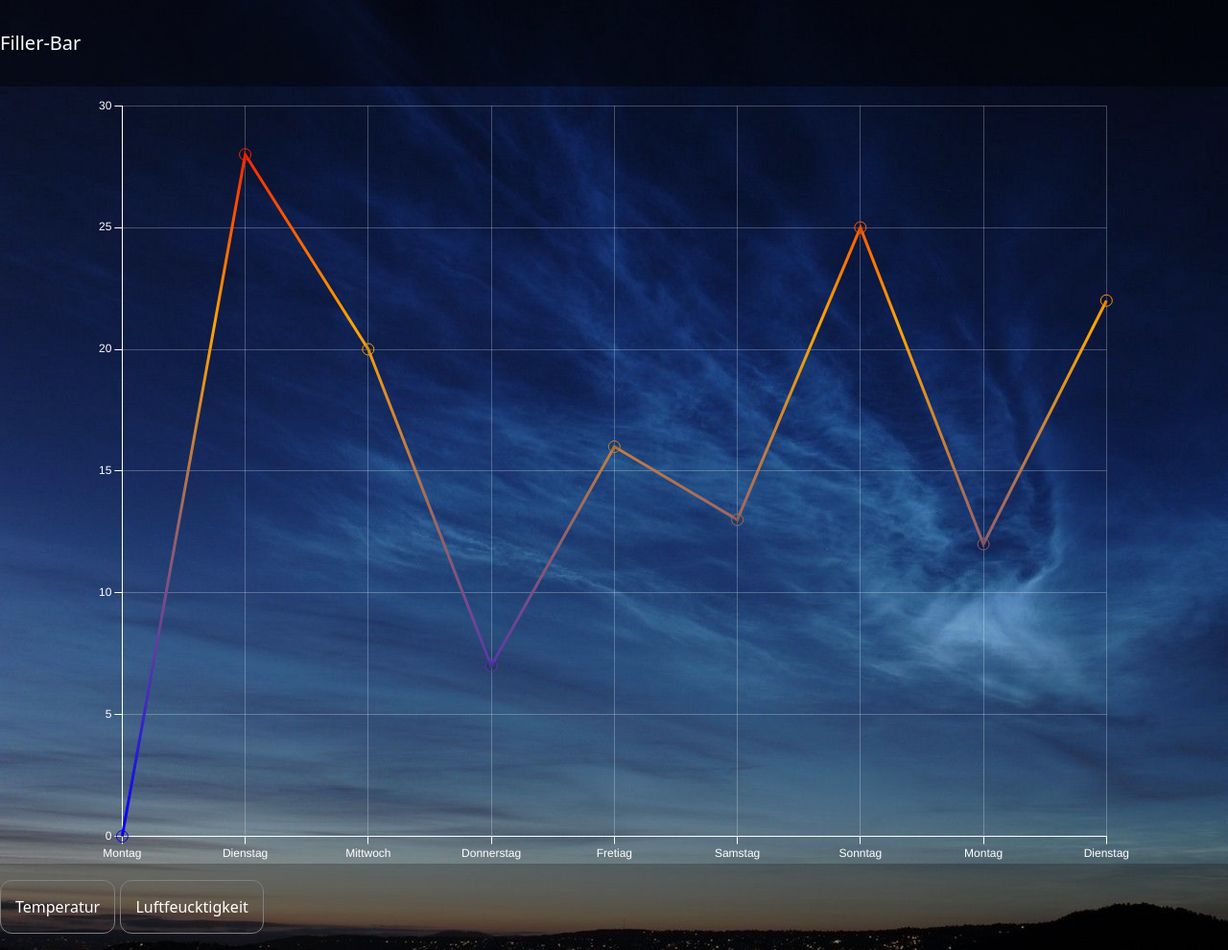
After one commit to BenedikHidalgo/Wetterstation, a PHP site: page /chart.html in a window 1280 px wide. The commit adds this page. Shown: the whole page at 96% size. Run offline with PHP 8.4, Linux system fonts and the light colour scheme.

Commit message:
index seite angefangen 2 datasets beim chart

```diff
--- /dev/null
+++ b/chart.html
@@ -0,0 +1,39 @@
+<!DOCTYPE html>
+<html lang="en">
+<head>
+    <meta charset="UTF-8">
+    <meta http-equiv="X-UA-Compatible" content="IE=edge">
+    <meta name="viewport" content="width=device-width, initial-scale=1.0">
+    <link href="bootstrap.min.css" rel="stylesheet">
+    <link rel="stylesheet" href="style.css">
+    <title>Document</title>
+</head>
+<body class="body" style="width:100%">
+    <!--Flex container-->
+    <div class="flexContainer">
+        <!--Menüleiste-->
+        <div class="flexItem">
+            <nav class="navbar menu navbar-custom">
+                <a class="navbar-brand" href="#" style="color:white">
+                    Filler-Bar
+                </a>
+            </nav>
+        </div>
+        <!--Graf-->
+        <div class="flexItem chart">
+            <canvas id="myChart" ></canvas>
+        </div>
+        <!--Footer-->
+        <div class="flexItem">
+            <nav class="navbar footer navbar-custom">
+                <a class="navbar-brand" href="#" style="color:white">
+                    <button class="btn" id="temp" onclick="hiddenFunction(this.id)">Temperatur</button>
+                    <button class="btn" id="luft" onclick="hiddenFunction(this.id)">Luftfeucktigkeit</button>
+                </a>
+            </nav>
+        </div>
+    </div>
+    <script src="https://cdn.jsdelivr.net/npm/chart.js"></script>
+    <script src="main.js"></script>
+</body>
+</html>
--- a/main.js
+++ b/main.js
@@ -1,9 +1,23 @@
+//Funktion damit nur ein Dataset aktiv bleiben darf
+function hiddenFunction(clicked_id) {
+
+    if (clicked_id == "temp") {
+        data.datasets[0].hidden = false;
+        data.datasets[1].hidden = true;
+        myChart.update();
+    }
+    if (clicked_id == "luft") {
+        data.datasets[0].hidden = true;
+        data.datasets[1].hidden = false;
+        myChart.update();
+    }
+}
+
+//Gradient für Temp
 let width, height, gradient;
-function getGradient(ctx, chartArea) {
+function getGradientTemp(ctx, chartArea) {
   const chartWidth = chartArea.right - chartArea.left;
   const chartHeight = chartArea.bottom - chartArea.top;
-    // Create the gradient because this is either the first render
-    // or the size of the chart has changed
     width = chartWidth;
     height = chartHeight;
     gradient = ctx.createLinearGradient(0, chartArea.bottom, 0, chartArea.top);
@@ -11,7 +25,18 @@ function getGradient(ctx, chartArea) {
     gradient.addColorStop(0.7, "orange");
     gradient.addColorStop(1, "red");
 
-    console.log(gradient)
+  return gradient;
+}
+
+//Gradient für Luft
+function getGradientLuft(ctx, chartArea) {
+  const chartWidth = chartArea.right - chartArea.left;
+  const chartHeight = chartArea.bottom - chartArea.top;
+    width = chartWidth;
+    height = chartHeight;
+    gradient = ctx.createLinearGradient(0, chartArea.bottom, 0, chartArea.top);
+    gradient.addColorStop(0, "white");
+    gradient.addColorStop(1, "gray");
 
   return gradient;
 }
@@ -30,9 +55,10 @@ const labels = [
 
 const data = {
     labels,
-    datasets: [{
+    datasets: [
+        {
+            label: "Temperatur",
             data: [0, 28, 20, 7, 16, 13, 25, 12, 22],
-        label: "Temperature",
             //borderColor: "#FF0000",
             borderColor: function(context) {
                 const chart = context.chart;
@@ -40,11 +66,28 @@ const data = {
                 if (!chartArea) {
                     return;
                 }
-            return getGradient(ctx, chartArea);
+                return getGradientTemp(ctx, chartArea);
             },
             pointRadius: "6",       //Punktgröße
             tension: 0,             //Kurve
-    }],
+            hidden: false,
+        },
+        {
+            label: "Luftfeuchtigkeit",
+            data: [10, 56, 12, 94, 19, 10, 49, 20, 22],
+            borderColor: function(context) {
+                const chart = context.chart;
+                const {ctx, chartArea} = chart;
+                if (!chartArea) {
+                    return;
+                }
+                return getGradientLuft(ctx, chartArea);
+            },
+            pointradius: "6",
+            tesnion: 0,
+            hidden: true,
+        }
+    ],
 };
 
 const config = {
@@ -77,6 +120,7 @@ const config = {
         },
         plugins: {
             legend: {
+                display:false,
                 labels: {
                     color: "#FFFFFF"
                 }
@@ -88,4 +132,5 @@ const config = {
     }
 };
 
+
 const myChart = new Chart(document.getElementById("myChart"), config);
--- a/style.css
+++ b/style.css
@@ -32,3 +32,79 @@
 .body {
     background-image: url(nacht.jpg);
 }
+
+.btn {
+    background: transparent;
+    color: white;
+    border-color: gray;
+    border-width: 1px;
+    border-radius: 12px;
+    padding: 15px;
+}
+
+a:link {
+    color:white;
+    text-decoration:none;
+}
+
+a:visited {
+    color: white;
+    text-decoration:none;
+}
+
+a:hover {
+    color: white;
+    text-decoration:none;
+}
+
+a:active {
+    color:white;
+    text-decoration:none;
+}
+
+.navbar-brand {
+    width:40%;
+}
+
+.nav-link {
+    padding:20px;
+    padding-left:30px;
+    padding-right:30px;
+    border-style:solid;
+    border-width:1px;
+    border-color: gray;
+    border-radius:12px;
+}
+
+.last-link {
+    margin-right:300px;
+}
+
+.p {
+    margin-left:20px;
+    margin-top:250px;
+    color: black;
+    background-color:#A7A7A7;
+    width: 400px;
+    height:200px;
+    padding:10px;
+    font-family: 'Courier New', Courier, monospace;
+    border-radius:25px;
+    padding-top:30px;
+    padding-left:15px;
+}
+
+.value {
+    font-size: 30px;
+    font-family: 'Trebuchet MS', 'Lucida Sans Unicode', 'Lucida Grande', 'Lucida Sans', Arial, sans-serif
+}
+
+.map {
+    margin-top:150px;
+    margin-left: 1300px;
+}
+
+.map2 {
+    margin-top:150px;
+    margin-left: 1300px;
+}
```
Also changed, not shown: index.html (+18 -13 lines), logo.jpg (added), map.jpg (added). Lines whose indentation alone changed are shown as unchanged.
